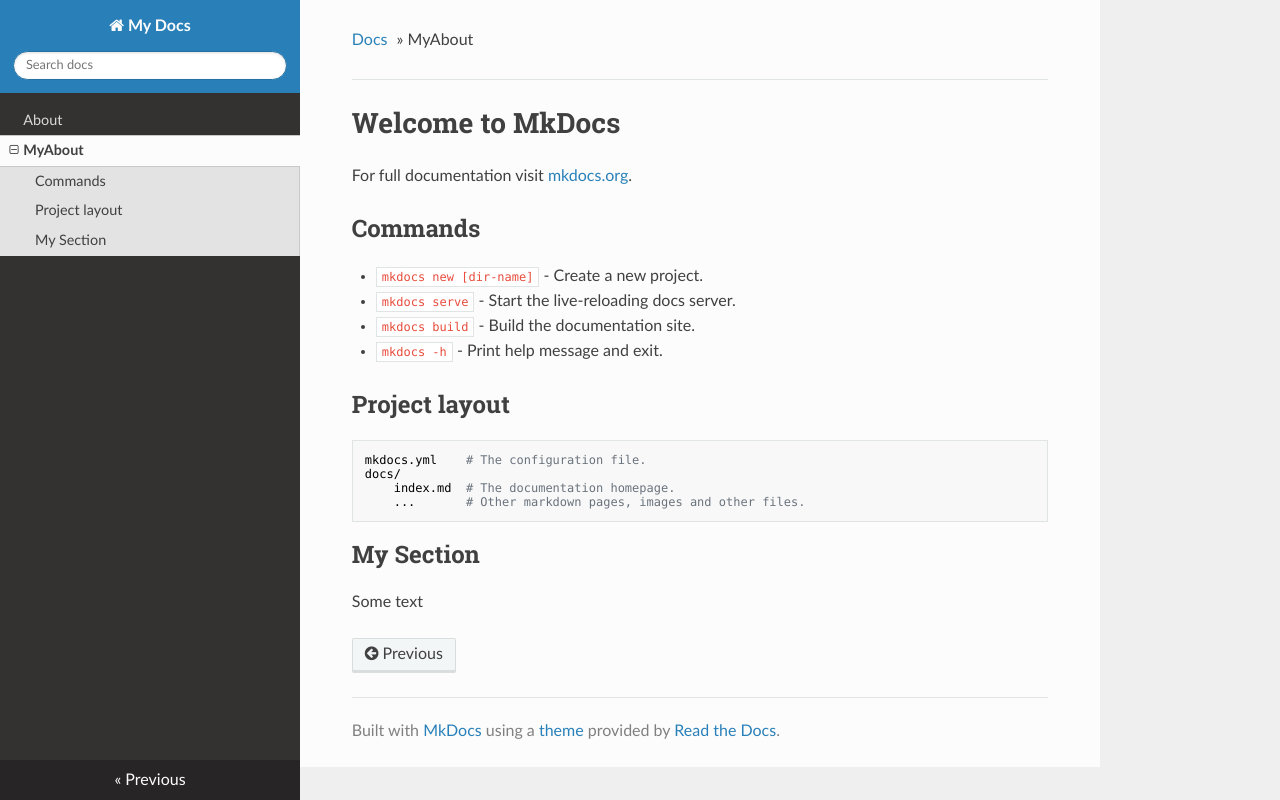
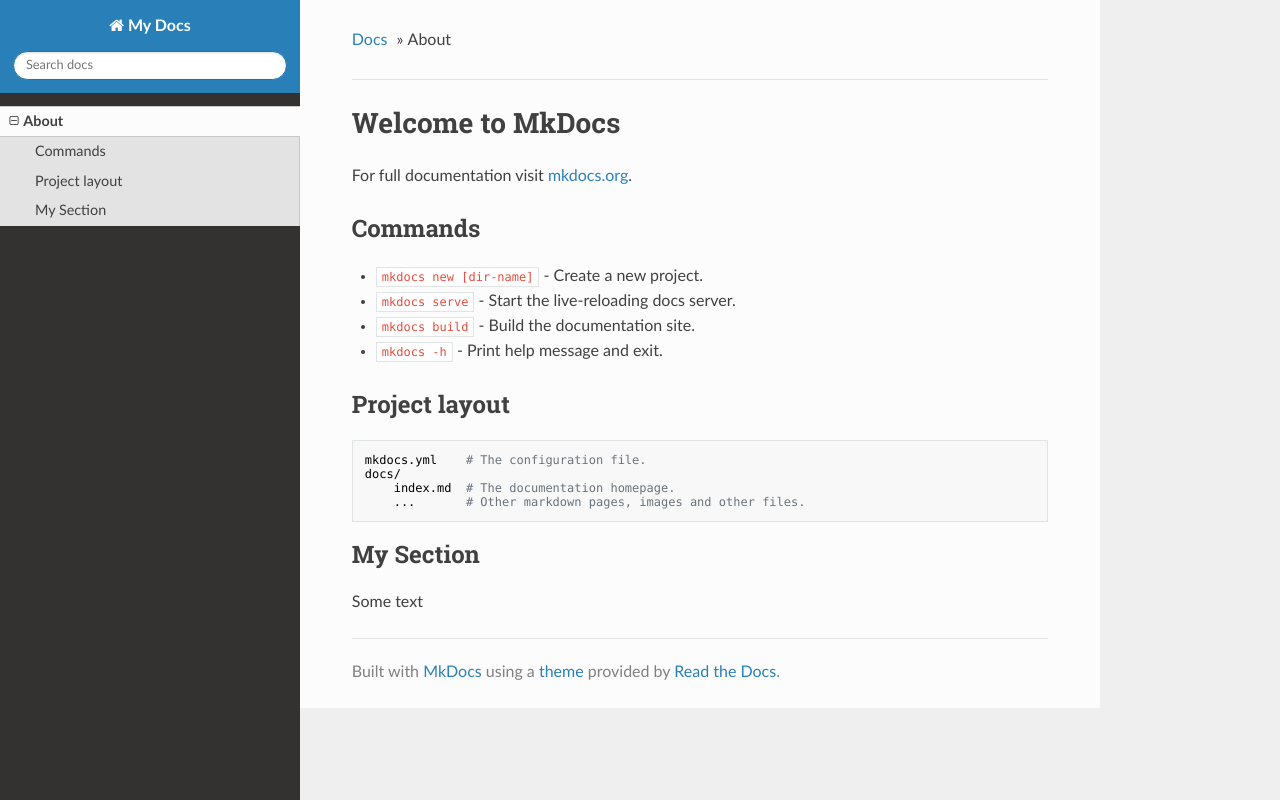
Before and after one commit to rchex/rchex.github.io, a plain HTML site: page index.html in a window 1280 px wide. Drawn offline with nearby package versions, Linux system fonts and the light colour scheme.

Commit message:
Deployed 9ed32c7 with MkDocs version: 1.2.3

```diff
--- a/index.html
+++ b/index.html
@@ -18,7 +18,7 @@
 
   <script>
     // Current page data
-    var mkdocs_page_name = "MyAbout";
+    var mkdocs_page_name = "About";
     var mkdocs_page_input_path = "index.md";
     var mkdocs_page_url = "/";
   </script>
@@ -47,12 +47,8 @@
       </div>
 
       <div class="wy-menu wy-menu-vertical" data-spy="affix" role="navigation" aria-label="main navigation">
-                <ul>
-                    <li class="toctree-l1"><a class="reference internal" href=".">About</a>
-                    </li>
-                </ul>
                 <ul class="current">
-                    <li class="toctree-l1 current"><a class="reference internal current" href=".">MyAbout</a>
+                    <li class="toctree-l1 current"><a class="reference internal current" href=".">About</a>
     <ul class="current">
     <li class="toctree-l2"><a class="reference internal" href="#commands">Commands</a>
     </li>
@@ -84,7 +80,7 @@
 
 
 
-    <li>MyAbout</li>
+    <li>About</li>
     <li class="wy-breadcrumbs-aside">
 
     </li>
@@ -118,13 +114,6 @@
           </div>
           <footer>
 
-    <div class="rst-footer-buttons" role="navigation" aria-label="footer navigation">
-
-
-        <a href="." class="btn btn-neutral" title="About"><span class="icon icon-circle-arrow-left"></span> Previous</a>
-
-    </div>
-
 
   <hr/>
 
@@ -147,8 +136,6 @@
   <span class="rst-current-version" data-toggle="rst-current-version">
 
 
-      <span><a href="." style="color: #fcfcfc">&laquo; Previous</a></span>
-
 
   </span>
 </div>
@@ -168,5 +155,5 @@
 
 <!--
 MkDocs version : 1.2.3
-Build Date UTC : 2021-12-15 02:26:01.167908+00:00
+Build Date UTC : 2021-12-15 02:37:30.647425+00:00
 -->
--- a/search/search_index.json
+++ b/search/search_index.json
@@ -1 +1 @@
-{"config":{"indexing":"full","lang":["en"],"min_search_length":3,"prebuild_index":false,"separator":"[\\s\\-]+"},"docs":[{"location":"","text":"Welcome to MkDocs For full documentation visit mkdocs.org . Commands mkdocs new [dir-name] - Create a new project. mkdocs serve - Start the live-reloading docs server. mkdocs build - Build the documentation site. mkdocs -h - Print help message and exit. Project layout mkdocs.yml # The configuration file. docs/ index.md # The documentation homepage. ... # Other markdown pages, images and other files. My Section Some text","title":"MyAbout"},{"location":"#welcome-to-mkdocs","text":"For full documentation visit mkdocs.org .","title":"Welcome to MkDocs"},{"location":"#commands","text":"mkdocs new [dir-name] - Create a new project. mkdocs serve - Start the live-reloading docs server. mkdocs build - Build the documentation site. mkdocs -h - Print help message and exit.","title":"Commands"},{"location":"#project-layout","text":"mkdocs.yml # The configuration file. docs/ index.md # The documentation homepage. ... # Other markdown pages, images and other files.","title":"Project layout"},{"location":"#my-section","text":"Some text","title":"My Section"}]}
+{"config":{"indexing":"full","lang":["en"],"min_search_length":3,"prebuild_index":false,"separator":"[\\s\\-]+"},"docs":[{"location":"","text":"Welcome to MkDocs For full documentation visit mkdocs.org . Commands mkdocs new [dir-name] - Create a new project. mkdocs serve - Start the live-reloading docs server. mkdocs build - Build the documentation site. mkdocs -h - Print help message and exit. Project layout mkdocs.yml # The configuration file. docs/ index.md # The documentation homepage. ... # Other markdown pages, images and other files. My Section Some text","title":"About"},{"location":"#welcome-to-mkdocs","text":"For full documentation visit mkdocs.org .","title":"Welcome to MkDocs"},{"location":"#commands","text":"mkdocs new [dir-name] - Create a new project. mkdocs serve - Start the live-reloading docs server. mkdocs build - Build the documentation site. mkdocs -h - Print help message and exit.","title":"Commands"},{"location":"#project-layout","text":"mkdocs.yml # The configuration file. docs/ index.md # The documentation homepage. ... # Other markdown pages, images and other files.","title":"Project layout"},{"location":"#my-section","text":"Some text","title":"My Section"}]}
```
Also changed, not shown: 404.html (+0 -4 lines), search.html (+0 -4 lines), 1 other file.
